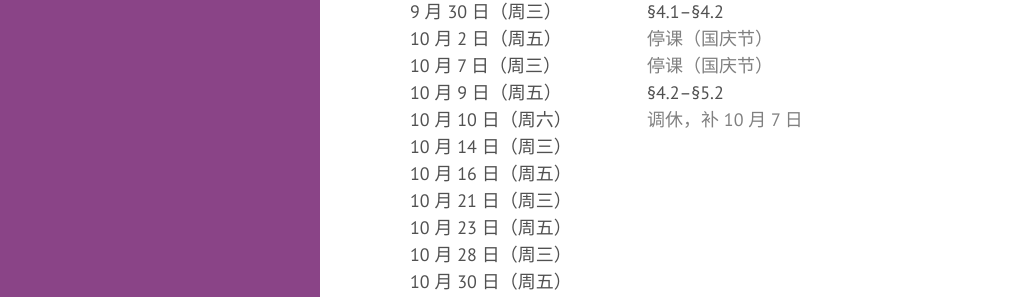
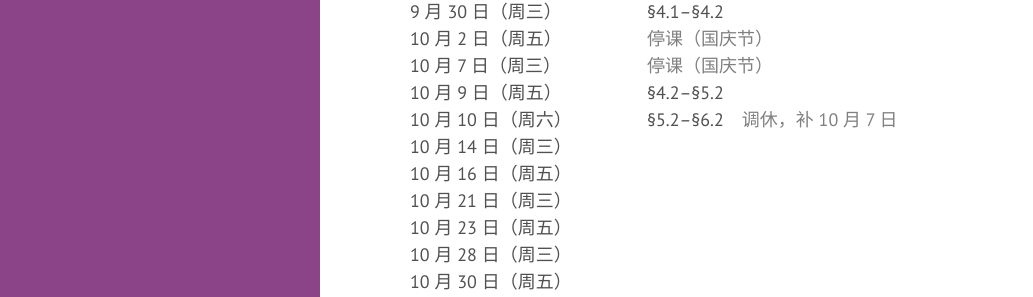
Before and after one commit to yilu/personal_site, a Jekyll site: the page built from teaching/AS2026/GT/index.md, in a window 1280 px wide and 900 px high, scrolled down 1617 px. Shown: the part 152-449 px from the top of the window, without its empty margins (4-1037 px from the left). Built offline with Jekyll 4.4.1, drawn with Linux system fonts in a browser that asks for light colours.

Commit message:
Record October 10 lecture coverage from sections 5.2 to 6.2

```diff
--- a/teaching/AS2026/GT/index.md
+++ b/teaching/AS2026/GT/index.md
@@ -68,7 +68,7 @@ title: Group Theory and its Applications
 | 10 月 2 日（周五） | <span style="color: gray">停课（国庆节）</span> |
 | 10 月 7 日（周三） | <span style="color: gray">停课（国庆节）</span> |
 | 10 月 9 日（周五） | §4.2–§5.2 |
-| 10 月 10 日（周六） | <span style="color: gray">调休，补 10 月 7 日</span> |
+| 10 月 10 日（周六） | §5.2–§6.2　<span style="color: gray">调休，补 10 月 7 日</span> |
 | 10 月 14 日（周三） |  |
 | 10 月 16 日（周五） |  |
 | 10 月 21 日（周三） |  |
```
